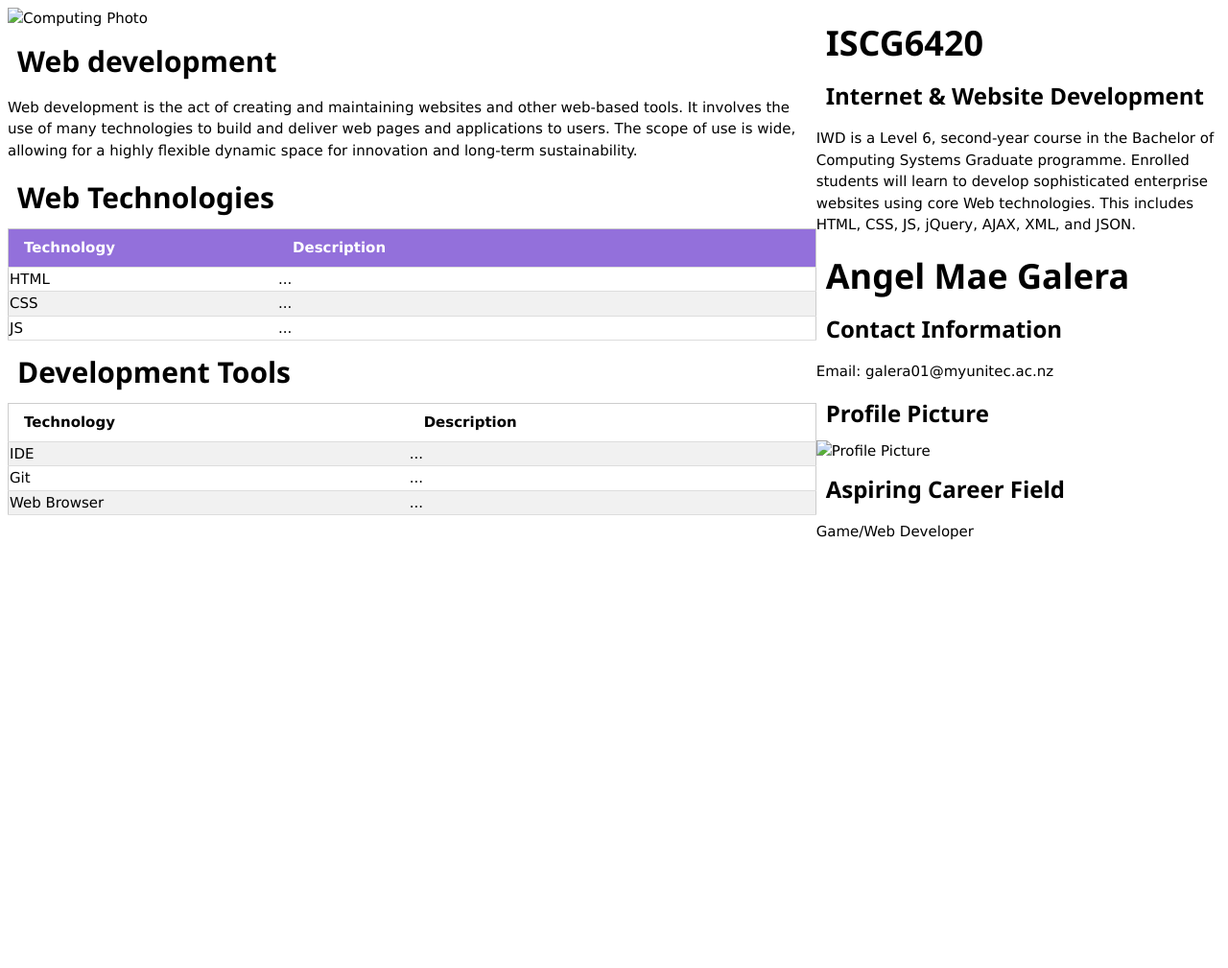
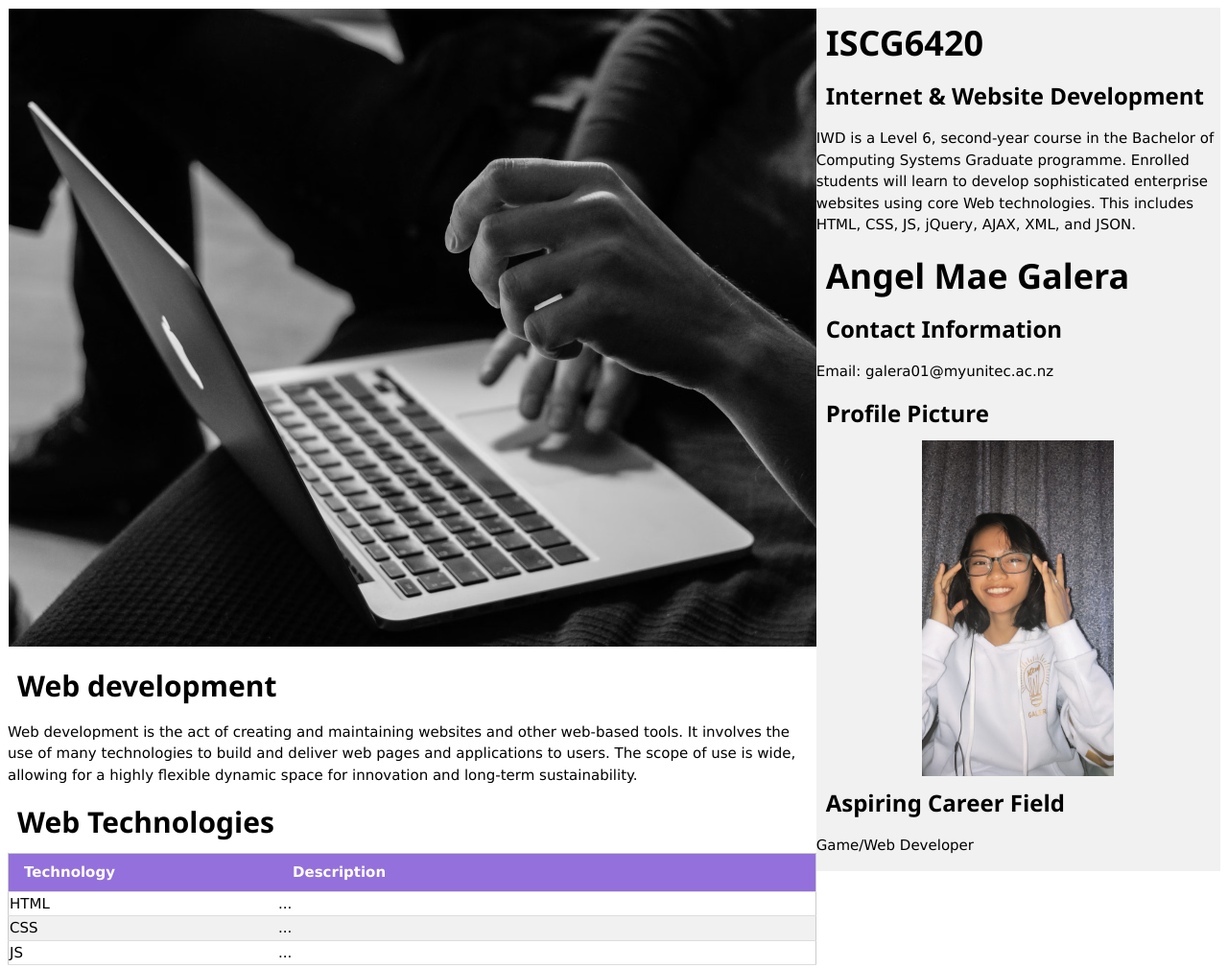
Before and after one commit to maemae1727/ISCG6420_Internet, a plain HTML site: page assets/index.html in a window 1280 px wide. Shown: the top 1009 px of the page at 96% size. Before the commit the page ends 800 px from the top, so only its background shows below. Drawn offline with Linux system fonts and the light colour scheme.

Commit message:
ProfilePicChanges

```diff
--- a/Week1/index.html
+++ b/assets/index.html
@@ -8,7 +8,7 @@
 </head>
 <body>
    <div class="content">
-        <img class="image large" src="\assets\computing.webp" alt="Computing Photo" />
+        <img class="image large" src= "computing.webp" alt="Computing Photo" />
 
         <h2>Web development</h2>
         <p>
@@ -54,7 +54,7 @@
         <p>Email: galera01@myunitec.ac.nz</a></p>
 
         <h3>Profile Picture</h3>
-        <img class="image small" src="\assets\ProfilePic.webp" alt="Profile Picture" />
+        <img class="image small profile-pic" src="ProfilePic.jpg" alt="Profile Picture" />
 
         <h3>Aspiring Career Field</h3>
         <p>Game/Web Developer</p>
--- a/Week1/styles.css
+++ b/assets/styles.css
@@ -41,6 +41,7 @@ h1,h2,h3 {
 .sidebar {
     float: left;
     width: 33.3333%;
+    background-color: #f1f1f1;
 }
 
 .image-large {
@@ -48,6 +49,8 @@ h1,h2,h3 {
     margin-left: auto;
     margin-right: auto;
     border-radius: 25px;
+    max-width: 60%;
+    height: auto;
 }
 
 table {
@@ -84,8 +87,7 @@ tbody tr:nth-child(even) {
 
 .profile-pic {
     display: block;
-    margin: 20px auto;
-    border-radius: 50%;
-    width: 150px;
-    height: 150px;
+    margin: auto;
+    width: 200px;
+    height: 350px;
 }
```
Also changed, not shown: assets/ProfilePic.JPG (added), assets/computing.webp (renamed from Week1/computing.webp), 1 other file.
